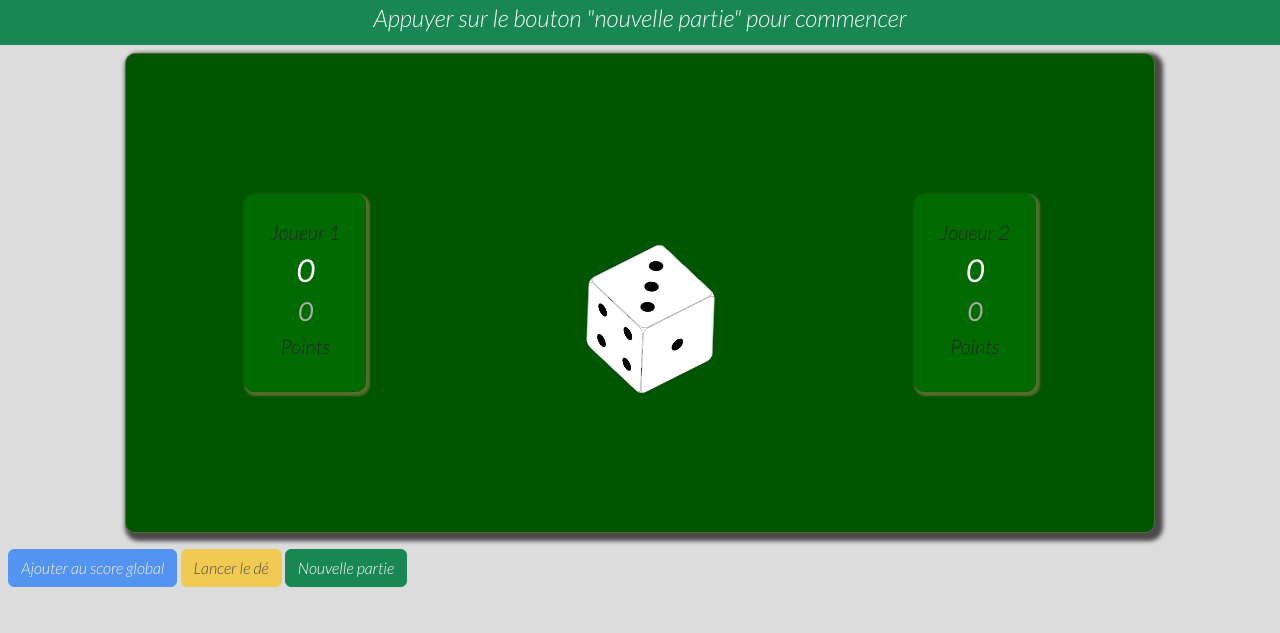
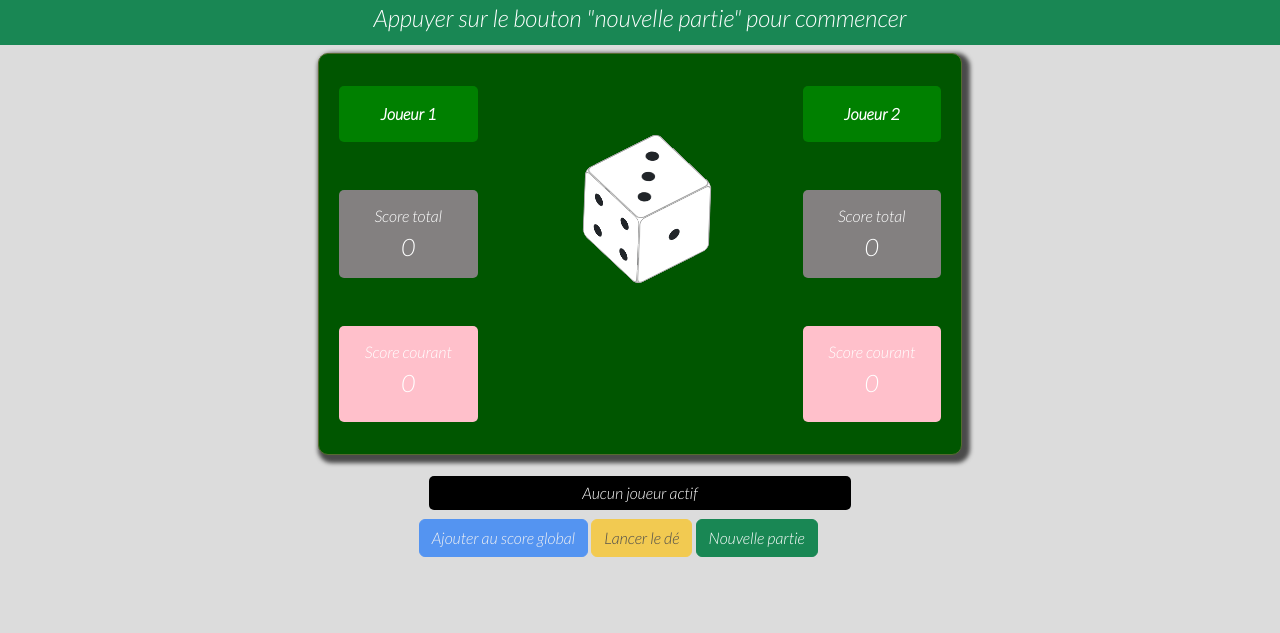
Before and after one commit to Clickandgo-informatique/Evaluation2, a PHP site: page / in a window 1280 px wide. Shown: the part 54-687 px from the top of the page. Run offline with PHP 8.4, Linux system fonts and the light colour scheme.

Commit message:
Correction positionnement divs et css, centrage colonnes

```diff
--- /dev/null
+++ b/css/animations.css
@@ -0,0 +1,29 @@
+.animationColor {
+    animation: color-me-in 1.5s;
+}
+
+.animationScores{
+    animation:scale-scores 1s;
+}
+@keyframes color-me-in {
+
+    0% {
+        transform: scale(25%);
+        background: orange;
+    }
+
+    100% {
+        transform: scale(100%);
+        background: black;
+    }
+}
+@keyframes scale-scores {
+
+    0% {
+        transform: scale(25%);
+    }
+
+    100% {
+        transform: scale(100%);
+    }
+}
--- a/css/styles-cube-3d.css
+++ b/css/styles-cube-3d.css
@@ -1,13 +1,14 @@
 @import "/css/animation-cube-3d.css";
 
 .container-cube-3d {
-    perspective: 1000px;
+    perspective:100px;
     perspective-origin: 50% 50%;
-    height:100vh;
+    height: 50vh;
 }
+
 .container .cube {
     position: relative;
-    left: 25%;
+    left: 20%;
     top: 25%;
     height: 200px;
     width: 200px;
@@ -22,8 +23,8 @@
     padding: 10px;
     height: 100%;
     width: 100%;
-    border: 2px solid darkgray;
-    color: black;
+    border: 3px solid darkgray;
+    /* color: black; */
 }
 
 .container .cube .front {
@@ -67,7 +68,7 @@
 }
 
 .container .cube div span {
-    font-size: 32px;
+    font-size: 30px;
     font-family: 'fontawesome';
 }
 
@@ -123,11 +124,11 @@
 .container .cube .back .firstPre {
     position: absolute;
     top: 45px;
-    left: 26px;
+    left: 25px;
 }
 
 .container .cube .back .secondPre {
     position: absolute;
     bottom: 45px;
-    right: 26px;
+    right: 25px;
 }
--- a/css/styles.css
+++ b/css/styles.css
@@ -1,25 +1,37 @@
 @import "/css/styles-cube-3d.css";
 @import "/css/media-queries.css";
+@import "/css/animations.css";
 
-body{
+body {
     background-color: rgb(220, 220, 220);
-    font-family: 'lato',sans-serif;
+    font-family: 'lato', sans-serif;
 }
-.historique{
-    overflow-y:scroll;
+
+.joueurActif {
+    background-color: black;
+    color: white;
+    padding: 5px 10px;
+    margin: 5px 0;
+    width: auto;
+    border-radius: 5px;
+}
+
+.historique {
+    overflow-y: scroll;
     padding: 10px;
-    max-height:100px;
+    max-height: 100px;
 }
-.historique p{
+
+.historique p {
     font-size: 0.7rem;
     font-style: italic;
-    color: cornflowerblue;
+    color: blue;
     margin: 1px;
     padding: 1px;
     text-align: left;
 }
 
-.pointsJ1,
+/* .pointsJ1,
 .pointsJ2 {
     border: 1px solid lightgray;
     width: fit-content;
@@ -28,30 +40,47 @@ body{
     box-shadow: 2px 2px 2px 2px darkolivegreen;
     border: 1px solid darkgreen;
     border-radius: 10px;
+} */
+.joueur1,
+.joueur2 {
+    color: darkgray;
+    font-size: 16px;
+    font-weight: bold;
 }
 
-.tapis-jeu{
+.tapis-jeu {
     background-color: rgb(0, 86, 0);
     border-radius: 10px;
     box-shadow: 4px 4px 4px 4px rgb(74, 74, 74);
     border: 1px solid darkolivegreen;
     transition: 1s linear ease-in-out;
-    height: 60vh;
+    height: 50%;
+    max-width: 50%;
 }
+
 .selection {
     border: 5px solid gray;
     color: red;
 }
+.joueur1,.joueur2{
+    background-color: green;
+    border-radius: 5px;
+}
 
-.score-total{
+.score-total {
     font-size: 30px;
     color: white;
     font-weight: bold;
+    background-color: rgb(131, 128, 128);
+    border-radius: 5px;
 }
-.score-courant{
-    font-size: 25px;
+
+.score-courant {
+    font-size: 30px;
     color: darkgray;
     font-weight: bold;
+    background-color: pink;
+    border-radius: 5px;
 }
 
 .barreInfo {
--- a/index.html
+++ b/index.html
@@ -2,35 +2,37 @@
 <html lang="fr">
 
 <head>
-    <meta charset="UTF-8">
-    <meta http-equiv="X-UA-Compatible" content="IE=edge">
-    <meta name="viewport" content="width=device-width, initial-scale=1.0">
-
+  <meta charset="UTF-8" />
+  <meta http-equiv="X-UA-Compatible" content="IE=edge" />
+  <meta name="viewport" content="width=device-width, initial-scale=1.0" />
 
   <link rel="stylesheet" href="https://cdn.jsdelivr.net/npm/bootstrap@5.2.3/dist/css/bootstrap.min.css"
-        integrity="sha384-rbsA2VBKQhggwzxH7pPCaAqO46MgnOM80zW1RWuH61DGLwZJEdK2Kadq2F9CUG65" crossorigin="anonymous">
-    <link rel="stylesheet" href="https://cdnjs.cloudflare.com/ajax/libs/font-awesome/6.2.1/css/all.min.css">
-    <link rel="preconnect" href="https://fonts.googleapis.com">
-    <link rel="preconnect" href="https://fonts.gstatic.com" crossorigin>
-    <link href="https://fonts.googleapis.com/css2?family=Lato:ital,wght@1,300&display=swap" rel="stylesheet">
+    integrity="sha384-rbsA2VBKQhggwzxH7pPCaAqO46MgnOM80zW1RWuH61DGLwZJEdK2Kadq2F9CUG65" crossorigin="anonymous" />
+  <link rel="stylesheet" href="https://cdnjs.cloudflare.com/ajax/libs/font-awesome/6.2.1/css/all.min.css" />
+  <link rel="preconnect" href="https://fonts.googleapis.com" />
+  <link rel="preconnect" href="https://fonts.gstatic.com" crossorigin />
+  <link href="https://fonts.googleapis.com/css2?family=Lato:ital,wght@1,300&display=swap" rel="stylesheet" />
   <!-- Feuille de style personnalisée -->
-    <link rel="stylesheet" href="css/styles.css">
+  <link rel="stylesheet" href="css/styles.css" />
 
   <title>Evaluation 2 - Jeu de dès</title>
 </head>
 
 <body>
+
   <div class="row">
     <!-- Barre navigation -->
     <nav class="navbar navbar-expand-lg navbar-dark bg-warning py-1 text-white">
       <div class="container-fluid mx-3">
         <h2>Jeu de dés à deux joueurs</h2>
-                <div><input type="checkbox" name="checkHistorique" class="checkHistorique">
-                    <label for="checkHistorique">Voir historique</label></div>
-
+        <div>
+          <input type="checkbox" name="checkHistorique" class="checkHistorique" />
+          <label for="checkHistorique">Voir historique</label>
+        </div>
       </div>
     </nav>
   </div>
+
   <!-- Barre informative -->
   <div class="row p-1 text-center bg-success text-white">
     <div class="col-md-12">
@@ -39,24 +41,28 @@
   </div>
 
   <!-- Tapis de jeu -->
-    <div class="container">
-        <div class="row p-2 text-center">
-            <div class="col-md-11 mx-auto tapis-jeu d-flex justify-content-center align-items-center">
+  <div class="row p-2">
+    <div class="col-md-12 tapis-jeu mx-auto">
+      <div class="d-flex">
 
-                <!-- Joueur 1 -->
-                <div class="col-md-4 p-2 d-flex justify-content-center my-auto" id="joueur1">
-                    <div class="pointsJ1">
-                        <h5>Joueur 1</h5>
-                        <h4 class="score-total score-total-joueur1">0</h4>
-                        <h4 class="score-courant score-courant-joueur1">0</h4>
-                        <h5>Points</h5>
+        <!-- Scores Joueur 1 -->
+        <div class="d-flex flex-column justify-content-around col-md-3 p-2" id="joueur1">
+          <span class="joueur1 text-center text-white p-3">Joueur 1</span>
+
+          <div class="d-flex p-3 flex-column score-total">
+            <h6 class="text-white text-center">Score total</h6>
+            <h4 class="score-total-joueur1 text-white text-center my-0">0</h4>
+          </div>
+          <div class="d-flex p-3 flex-column score-courant">
+            <h6 class="text-white text-center">Score courant</h6>
+            <h4 class="text-white text-center score-courant-joueur1">0</h4>
           </div>
         </div>
 
+
         <!-- Cube-3d représentant le dé -->
-                <div class="col-md-4 my-auto container-cube-3d">
+        <div class="col-md-6 container-cube-3d">
           <div class="container">
-
             <div class="cube" id="cube">
               <div class="front">
                 <span class="fas fa-circle"></span>
@@ -65,7 +71,7 @@
               <div class="back">
                 <pre
                   class="firstPre"><span class="fas fa-circle"></span>    <span class="fas fa-circle"></span>     <span class="fas fa-circle"></span></pre>
-                                <br>
+                <br />
                 <pre
                   class="secondPre"><span class="fas fa-circle"></span>    <span class="fas fa-circle"></span>    <span class="fas fa-circle"></span></pre>
               </div>
@@ -99,33 +105,55 @@
           </div>
         </div>
 
-                <div class="col-md-4 p-2 d-flex justify-content-center my-auto" id="joueur2">
-                    <div class="pointsJ2">
-                        <h5>Joueur 2</h5>
-                        <h4 class="score-total score-total-joueur2">0</h4>
-                        <h4 class="score-courant score-courant-joueur2">0</h4>
-                        <h5>Points</h5>
+        <!-- Scores Joueur 2 -->
+        <div class="d-flex flex-column justify-content-around col-md-3 p-2" id="joueur2">
+          <span class="joueur2 text-center text-white p-3">Joueur 2</span>
+          <div class="d-flex p-3 flex-column score-total">
+            <h6 class="text-white text-center">Score total</h6>
+            <h4 class="score-total-joueur2 text-white text-center my-0">0</h4>
+          </div>
+          <div class="d-flex p-3 flex-column score-courant">
+            <h6 class="text-white text-center">Score courant</h6>
+            <h4 class="text-white text-center score-courant-joueur2">0</h4>
           </div>
         </div>
       </div>
     </div>
+
   </div><!-- Fin tapis de jeu -->
+
   <!-- Container boutons -->
   <div class="row p-2">
     <div class="container-fluid">
-            <div class="col-md-11">
-                <button type="button" class="btn btn-primary" id="btn-hold">Ajouter au score global</button>
-                <button type="button" class="btn btn-warning" id="btn-roll">Lancer le dé</button>
-                <button type="button" class="btn btn-success" id="btn-new-game">Nouvelle partie</button>
+      <div class="col-md-4 mx-auto">
+        <div class="joueurActif text-center">Aucun joueur actif</div>
       </div>
     </div>
+    <div class="row p-1">
+      <div class="container-fluid">
+        <div class="col-md-4 mx-auto">
+
+          <button type="button" class="btn btn-primary" id="btn-hold">
+            Ajouter au score global
+          </button>
+
+          <button type="button" class="btn btn-warning" id="btn-roll">
+            Lancer le dé
+          </button>
+
+          <button type="button" class="btn btn-success" id="btn-new-game">
+            Nouvelle partie
+          </button>
         </div>
 
         <!-- Barre historique partie -->
         <div class="row p-1 text-center">
-        <div class="container">
+          <div class="container-fluid">
             <div class="col-md-4 mx-auto">
               <div class="historique"></div>
+            </div>
+          </div>
+        </div>
       </div>
     </div>
   </div>
--- a/js/constants.js
+++ b/js/constants.js
@@ -11,6 +11,7 @@ export const divScoreCourantJ2 = document.querySelector('.score-courant-joueur2'
 export const divScoreTotalJ2 = document.querySelector('.score-total-joueur2')
 export const divHistorique = document.querySelector('.historique')
 export const checkHistorique = document.querySelector('.checkHistorique')
+export const divJoueurActif=document.querySelector('.joueurActif')
 
 export const angleArray = [
     [0, 0, 0],
--- a/js/main.js
+++ b/js/main.js
@@ -1,4 +1,6 @@
 import Joueur from "./classes/Joueur.js";
+import JoueurActif from "./classes/JoueurActif.js";
+
 import { tirage } from "./functions/tirages.js";
 import {
   angleArray,
@@ -11,6 +13,7 @@ import {
   divScoreCourantJ2,
   divScoreTotalJ1,
   divScoreTotalJ2,
+  divJoueurActif,
 } from "./constants.js";
 import {
   calculScoresTotaux,
@@ -18,14 +21,13 @@ import {
   currentJ1,
   currentJ2,
   historique,
-  remplirScoreCourant
+  remplirScoreCourant,
 } from "./functions/calculScores.js";
-
-export var joueurActif;
 
 //Initialisation des variables des 2 joueurs
 export const j1 = new Joueur(1, 0, 0);
 export const j2 = new Joueur(2, 0, 0);
+export var joueurActif = new JoueurActif();
 
 //Au démarrage de la page
 window.onload = () => {
@@ -37,8 +39,9 @@ window.onload = () => {
 
 //Détermine qui est le premier joueur par aléatoire
 function premierJoueur() {
-  joueurActif = Math.floor(Math.random() * 2) + 1;
-  barreInfo.innerHTML = `<h4>Le joueur ${joueurActif} commence la partie</h4>`;
+  joueurActif.setNumJoueur(Math.floor(Math.random() * 2) + 1);
+  barreInfo.innerHTML = `<h4>Le joueur ${joueurActif.getNumJoueur()} commence la partie</h4>`;
+  divJoueurActif.textContent = `Joueur ${joueurActif.getNumJoueur()} est le joueur actif`;
   return joueurActif;
 }
 const initialiser = () => {
@@ -53,13 +56,16 @@ const initialiser = () => {
   divScoreTotalJ1.textContent = 0;
   divScoreCourantJ2.textContent = 0;
   divScoreTotalJ2.textContent = 0;
+
+  afficherHistorique();
 };
 
 btnNewGame.addEventListener("click", () => {
   //Nouvelle partie
   initialiser();
   btnRoll.classList.remove("disabled");
-  console.log("Joueur actif depuis btnNewGame = " + joueurActif);
+  divJoueurActif.classList.add("animationColor");
+  // divJoueurActif.classList.remove("animationScale");
 });
 
 //Lancement du dé
@@ -67,7 +73,7 @@ btnRoll.addEventListener("click", () => {
   btnHold.classList.remove("disabled");
   tirage();
   remplirScoreCourant(joueurActif);
-  console.log("Joueur actif depuis bouton btnRoll = " + joueurActif);
+
   //Si l'option est sélectionnée l'historique de
   // la partie est affiché
   if (checkHistorique.checked === true) {
@@ -77,3 +83,13 @@ btnRoll.addEventListener("click", () => {
     divHistorique.style.display = "none";
   }
 });
+
+//Ajouter score courant au global du joueur actif
+btnHold.addEventListener("click", () => {
+  calculScoresTotaux(joueurActif);
+  afficherHistorique();
+});
+
+divJoueurActif.addEventListener('animationend',()=>{
+  divJoueurActif.classList.remove("animationColor")
+})
```
Also changed, not shown: js/classes/JoueurActif.js (added, +11 -0 lines), js/functions/calculScores.js (+80 -52 lines), jsconfig.json (added, +14 -0 lines), js/functions/premierJoueur.js (deleted). Lines whose indentation alone changed are shown as unchanged.
